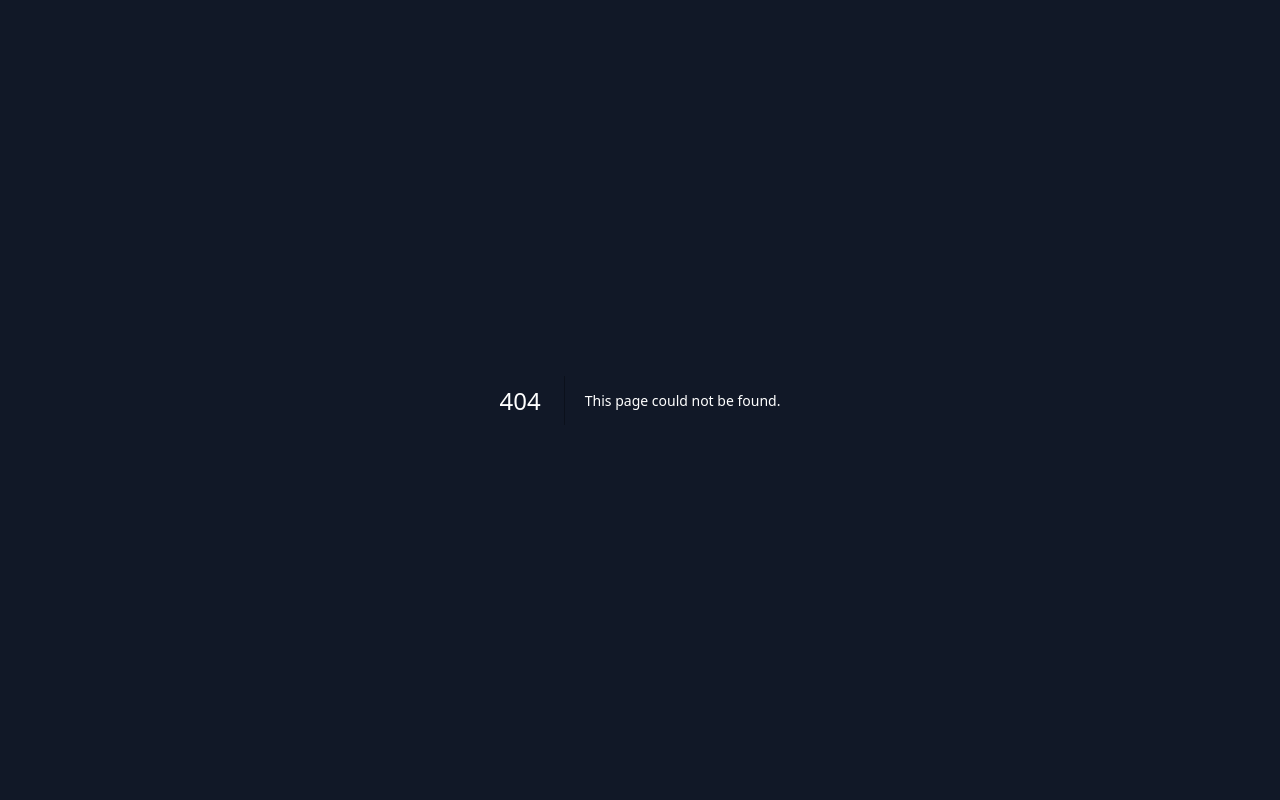
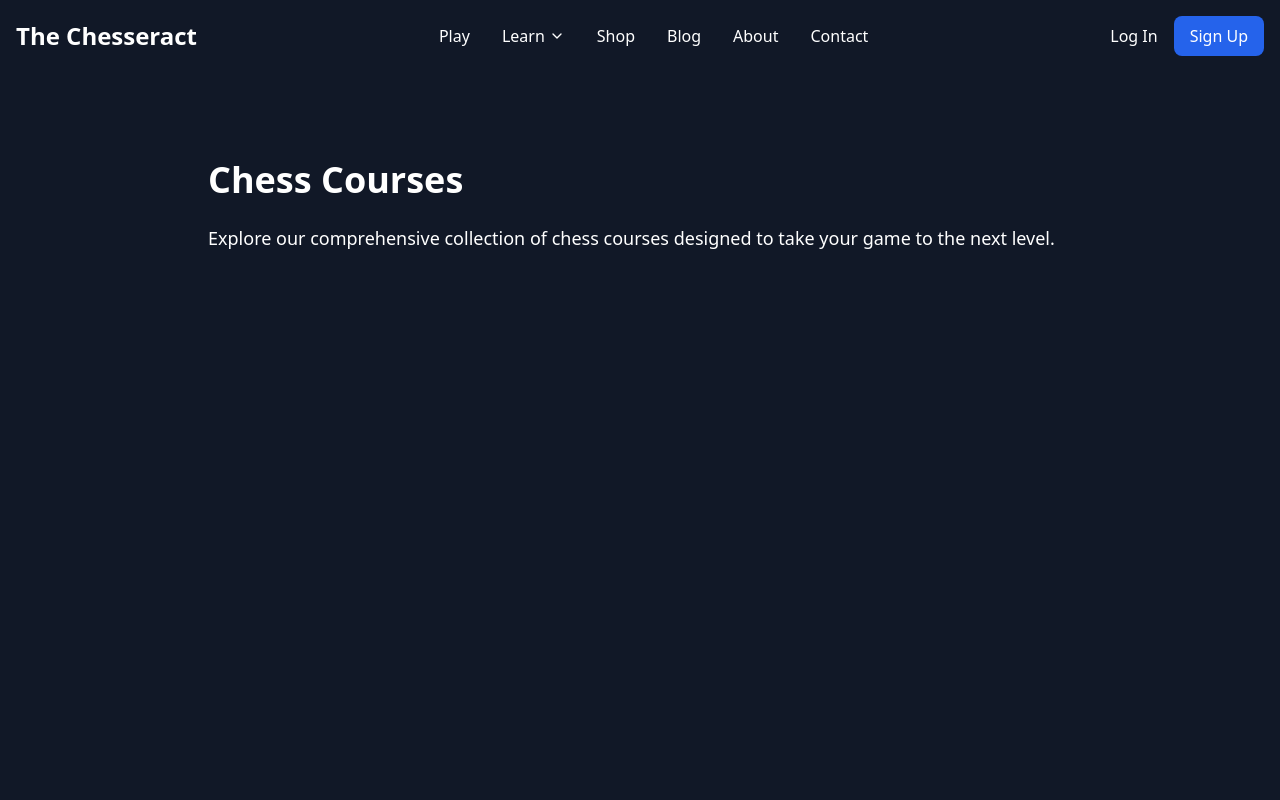
Before and after one commit to avi-watwani/the-chesseract, a Next.js app: page /courses in a window 1280 px wide. Before the commit this address had no page. Shown: the top 800 px of the page. Built offline with nearby package versions, Linux system fonts and the light colour scheme.

Commit message:
Add blog, coaches, courses, and play pages with initial content and structure

```diff
--- a/app/blog/page.tsx
+++ b/app/(main)/blog/page.tsx
@@ -1,4 +1,4 @@
-import PageContainer from '../components/PageContainer';
+import PageContainer from '../../components/PageContainer';
 
 export default function BlogPage() {
   return (
@@ -6,7 +6,7 @@ export default function BlogPage() {
       <div className="container mx-auto px-4 py-12">
         <h1 className="text-4xl font-bold text-center mb-4">The Chesseract Blog</h1>
         <p className="text-gray-300 text-center max-w-3xl mx-auto mb-12">
-          Stay tuned for insightful articles, game analysis, and chess improvement tips.
+          Stay updated with the latest chess strategies, tournament news, and expert insights.
         </p>
 
         <div className="max-w-2xl mx-auto">
--- a/app/coaches/[id]/page.tsx
+++ b/app/(main)/coaches/[id]/page.tsx
@@ -1,6 +1,7 @@
 import Link from 'next/link';
+import Image from 'next/image';
 import { notFound } from 'next/navigation';
-import PageContainer from '../../components/PageContainer';
+import PageContainer from '../../../components/PageContainer';
 
 // Coach type definition (same as in coaches/page.tsx)
 type Coach = {
--- a/app/coaches/page.tsx
+++ b/app/(main)/coaches/page.tsx
@@ -1,6 +1,6 @@
 import Link from 'next/link';
 import Image from 'next/image';
-import PageContainer from '../components/PageContainer';
+import PageContainer from '../../components/PageContainer';
 
 type Coach = {
   id: string;
--- /dev/null
+++ b/app/(main)/courses/page.tsx
@@ -0,0 +1,14 @@
+import PageContainer from '../../components/PageContainer';
+
+export default function CoursesPage() {
+  return (
+    <PageContainer>
+      <div className="max-w-4xl mx-auto px-4 py-8">
+        <h1 className="text-4xl font-bold mb-6">Chess Courses</h1>
+        <p className="text-lg mb-4">
+          Explore our comprehensive collection of chess courses designed to take your game to the next level.
+        </p>
+      </div>
+    </PageContainer>
+  );
+}
--- a/app/play/page.tsx
+++ b/app/(main)/play/page.tsx
@@ -1,5 +1,5 @@
-import PageContainer from '../components/PageContainer';
-import PlayChess from '../components/PlayChess';
+import PageContainer from '../../components/PageContainer';
+import PlayChess from '../../components/PlayChess';
 
 export default function PlayPage() {
   return (
```
Also changed, not shown: app/(main)/courses/advanced-analysis/page.tsx (renamed from app/courses/advanced-analysis/page.tsx), app/(main)/courses/beginner-fundamentals/page.tsx (renamed from app/courses/beginner-fundamentals/page.tsx), app/(main)/courses/opening-mastery/page.tsx (renamed from app/courses/opening-mastery/page.tsx), app/(main)/courses/tactical-patterns/page.tsx (renamed from app/courses/tactical-patterns/page.tsx).
